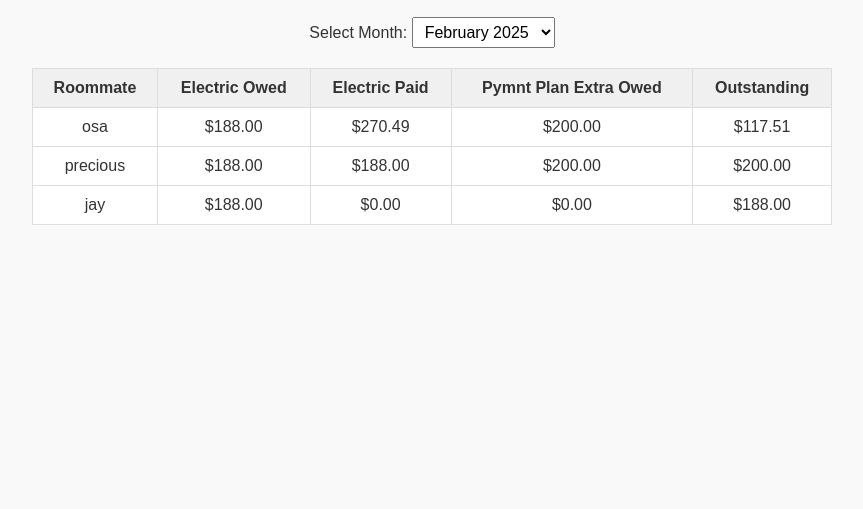
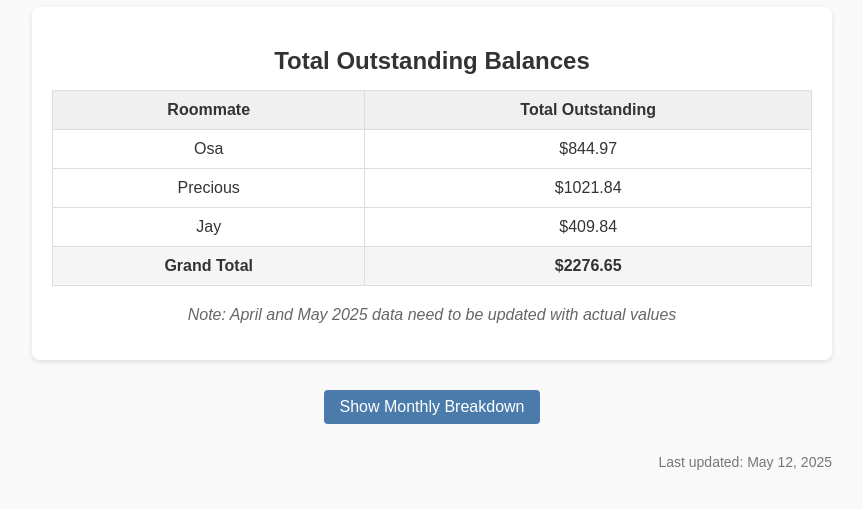
Before and after one commit to sharris95/roommate-billing, a plain HTML site: page index.html in a window 1280 px wide. Shown: the part 61-570 px from the top of the page, without its empty margins (208-1071 px from the left). Drawn offline with Linux system fonts and the light colour scheme.

Commit message:
Update index.html

```diff
--- a/index.html
+++ b/index.html
@@ -9,17 +9,53 @@
       font-family: Arial, sans-serif;
       max-width: 800px;
       margin: 20px auto;
-      padding: 0 10px;
+      padding: 0 20px;
       background: #f9f9f9;
       color: #333;
     }
-    h1 {
+    h1, h2 {
       text-align: center;
       margin-bottom: 10px;
+    }
+    .summary-container {
+      background: #fff;
+      border-radius: 8px;
+      padding: 20px;
+      margin-bottom: 30px;
+      box-shadow: 0 2px 5px rgba(0,0,0,0.1);
+    }
+    .totals-table {
+      width: 100%;
+      border-collapse: collapse;
+      margin: 15px 0;
+      background: #fff;
     }
     .month-selector {
       text-align: center;
       margin: 20px 0;
+    }
+    .section-toggle {
+      text-align: center;
+      margin: 20px 0;
+    }
+    .toggle-btn {
+      background: #4a7bab;
+      color: white;
+      border: none;
+      padding: 8px 16px;
+      border-radius: 4px;
+      cursor: pointer;
+      font-size: 16px;
+    }
+    .toggle-btn:hover {
+      background: #3a6790;
+    }
+    .monthly-details {
+      display: none;
+      background: #fff;
+      border-radius: 8px;
+      padding: 20px;
+      box-shadow: 0 2px 5px rgba(0,0,0,0.1);
     }
     select {
       padding: 5px 8px;
@@ -29,7 +65,6 @@
       width: 100%;
       border-collapse: collapse;
       margin-top: 20px;
-      background: #fff;
     }
     th, td {
       padding: 10px;
@@ -39,17 +74,62 @@
     th {
       background: #f0f0f0;
     }
+    .total-row {
+      font-weight: bold;
+      background: #f5f5f5;
+    }
+    .negative {
+      color: #d32f2f;
+    }
+    .note {
+      font-style: italic;
+      text-align: center;
+      margin-top: 20px;
+      color: #666;
+    }
+    .last-updated {
+      text-align: right;
+      font-size: 14px;
+      color: #777;
+      margin-top: 30px;
+    }
   </style>
 </head>
 <body>
   <h1>Roommate Billing Tracker</h1>
 
+  <!-- Summary Section (Always Visible) -->
+  <div class="summary-container">
+    <h2>Total Outstanding Balances</h2>
+    <table class="totals-table">
+      <thead>
+        <tr>
+          <th>Roommate</th>
+          <th>Total Outstanding</th>
+        </tr>
+      </thead>
+      <tbody id="totalSummaryTable">
+        <!-- Total summary data will load here -->
+      </tbody>
+    </table>
+    <p class="note">Note: April and May 2025 data need to be updated with actual values</p>
+  </div>
+
+  <!-- Toggle Button for Monthly Details -->
+  <div class="section-toggle">
+    <button id="toggleDetails" class="toggle-btn">Show Monthly Breakdown</button>
+  </div>
+
+  <!-- Monthly Details Section (Initially Hidden) -->
+  <div id="monthlyDetails" class="monthly-details">
     <!-- Month Selector -->
     <div class="month-selector">
       <label for="monthSelector">Select Month: </label>
       <select id="monthSelector">
         <option value="Feb 2025">February 2025</option>
         <option value="Mar 2025">March 2025</option>
+        <option value="Apr 2025">April 2025</option>
+        <option value="May 2025">May 2025</option>
       </select>
     </div>
 
@@ -60,21 +140,28 @@
           <th>Roommate</th>
           <th>Electric Owed</th>
           <th>Electric Paid</th>
-        <th>Pymnt Plan Extra Owed</th>
+          <th>Pymnt Plan Extra</th>
           <th>Outstanding</th>
         </tr>
       </thead>
       <tbody id="billingTableBody">
-      <!-- Data will load here -->
+        <!-- Monthly data will load here -->
       </tbody>
     </table>
+  </div>
+
+  <div class="last-updated">
+    Last updated: May 12, 2025
+  </div>
 
   <script>
-    // Each month’s total electric bill and extra fee (for Osa & Precious).
+    // Each month's total electric bill and extra fee (for Osa & Precious).
     // Jay does not owe any extra fee.
     const monthData = {
       "Feb 2025": { electricTotal: 752.00, extraFee: 200 },
-      "Mar 2025": { electricTotal: 777.52, extraFee: 200 }
+      "Mar 2025": { electricTotal: 777.52, extraFee: 200 },
+      "Apr 2025": { electricTotal: 0.00, extraFee: 200 },  // Replace with actual April bill
+      "May 2025": { electricTotal: 0.00, extraFee: 200 }   // Replace with actual May bill
     };
 
     // Payments made so far for each roommate per month.
@@ -89,23 +176,34 @@
         osa: { electric: 194.38 },
         precious: { electric: 100.00 },
         jay: { electric: 100 }
+      },
+      "Apr 2025": {
+        osa: { electric: 0 },      // Update with actual payments
+        precious: { electric: 0 }, // Update with actual payments
+        jay: { electric: 0 }       // Update with actual payments
+      },
+      "May 2025": {
+        osa: { electric: 0 },      // Update with actual payments
+        precious: { electric: 0 }, // Update with actual payments
+        jay: { electric: 0 }       // Update with actual payments
       }
     };
 
-    const roommates = ["osa", "precious", "jay"];
+    const roommates = ["Osa", "Precious", "Jay"];
 
     function calculateMonthData(selectedMonth) {
       const data = {};
       const { electricTotal, extraFee } = monthData[selectedMonth];
-      const electricShare = electricTotal / 4; // each roommate's share
+      const electricShare = electricTotal / 3; // each roommate's share (assuming 3 roommates)
 
       roommates.forEach(user => {
+        const userLower = user.toLowerCase();
         // Osa & Precious owe extraFee, Jay does not
-        const pymntPlanExtraOwed = (user === "jay") ? 0 : extraFee;
+        const pymntPlanExtraOwed = (userLower === "jay") ? 0 : extraFee;
         const electricOwed = electricShare;
 
         // What they've paid toward electric
-        const userPayments = monthlyPayments[selectedMonth][user] || { electric: 0 };
+        const userPayments = monthlyPayments[selectedMonth][userLower] || { electric: 0 };
         const electricPaid = userPayments.electric;
 
         // Outstanding is total owed minus what they've paid toward electric
@@ -121,14 +219,42 @@
       return data;
     }
 
-    function renderTable() {
+    function calculateTotalOutstanding() {
+      const totals = {};
+
+      roommates.forEach(user => {
+        let totalOutstanding = 0;
+
+        // Loop through all months and sum up the outstanding balances
+        Object.keys(monthData).forEach(month => {
+          const userLower = user.toLowerCase();
+          const { electricTotal, extraFee } = monthData[month];
+          const electricShare = electricTotal / 3;
+          const pymntPlanExtraOwed = (userLower === "jay") ? 0 : extraFee;
+          const electricPaid = (monthlyPayments[month][userLower] || {}).electric || 0;
+
+          const outstanding = (electricShare + pymntPlanExtraOwed) - electricPaid;
+          totalOutstanding += outstanding;
+        });
+
+        totals[user] = totalOutstanding;
+      });
+
+      return totals;
+    }
+
+    function renderMonthlyTable() {
       const selectedMonth = document.getElementById("monthSelector").value;
       const monthResults = calculateMonthData(selectedMonth);
       const tbody = document.getElementById("billingTableBody");
       tbody.innerHTML = "";
 
+      let totalOutstanding = 0;
+
       roommates.forEach(user => {
         const rowData = monthResults[user];
+        totalOutstanding += rowData.outstanding;
+
         const row = document.createElement("tr");
         row.innerHTML = `
           <td>${user}</td>
@@ -139,10 +265,69 @@
         `;
         tbody.appendChild(row);
       });
+
+      // Add a total row
+      const totalRow = document.createElement("tr");
+      totalRow.className = "total-row";
+      totalRow.innerHTML = `
+        <td>Total</td>
+        <td colspan="3"></td>
+        <td>$${totalOutstanding.toFixed(2)}</td>
+      `;
+      tbody.appendChild(totalRow);
     }
 
-    document.getElementById("monthSelector").addEventListener("change", renderTable);
-    window.addEventListener("DOMContentLoaded", renderTable);
+    function renderTotalSummary() {
+      const totals = calculateTotalOutstanding();
+      const tbody = document.getElementById("totalSummaryTable");
+      tbody.innerHTML = "";
+
+      let grandTotal = 0;
+
+      roommates.forEach(user => {
+        const outstanding = totals[user];
+        grandTotal += outstanding;
+
+        const row = document.createElement("tr");
+        row.innerHTML = `
+          <td>${user}</td>
+          <td class="${outstanding < 0 ? 'negative' : ''}">${outstanding < 0 ? '−$' + Math.abs(outstanding).toFixed(2) : '$' + outstanding.toFixed(2)}</td>
+        `;
+        tbody.appendChild(row);
+      });
+
+      // Add grand total row
+      const totalRow = document.createElement("tr");
+      totalRow.className = "total-row";
+      totalRow.innerHTML = `
+        <td>Grand Total</td>
+        <td class="${grandTotal < 0 ? 'negative' : ''}">${grandTotal < 0 ? '−$' + Math.abs(grandTotal).toFixed(2) : '$' + grandTotal.toFixed(2)}</td>
+      `;
+      tbody.appendChild(totalRow);
+    }
+
+    // Toggle monthly details section
+    document.getElementById("toggleDetails").addEventListener("click", function() {
+      const detailsSection = document.getElementById("monthlyDetails");
+      const toggleBtn = document.getElementById("toggleDetails");
+
+      if (detailsSection.style.display === "block") {
+        detailsSection.style.display = "none";
+        toggleBtn.textContent = "Show Monthly Breakdown";
+      } else {
+        detailsSection.style.display = "block";
+        toggleBtn.textContent = "Hide Monthly Breakdown";
+      }
+    });
+
+    // Event listeners
+    document.getElementById("monthSelector").addEventListener("change", renderMonthlyTable);
+
+    // Initialize tables on page load
+    window.addEventListener("DOMContentLoaded", function() {
+      renderTotalSummary();
+      renderMonthlyTable();
+    });
   </script>
 </body>
 </html>
```
Lines whose indentation alone changed are shown as unchanged.
